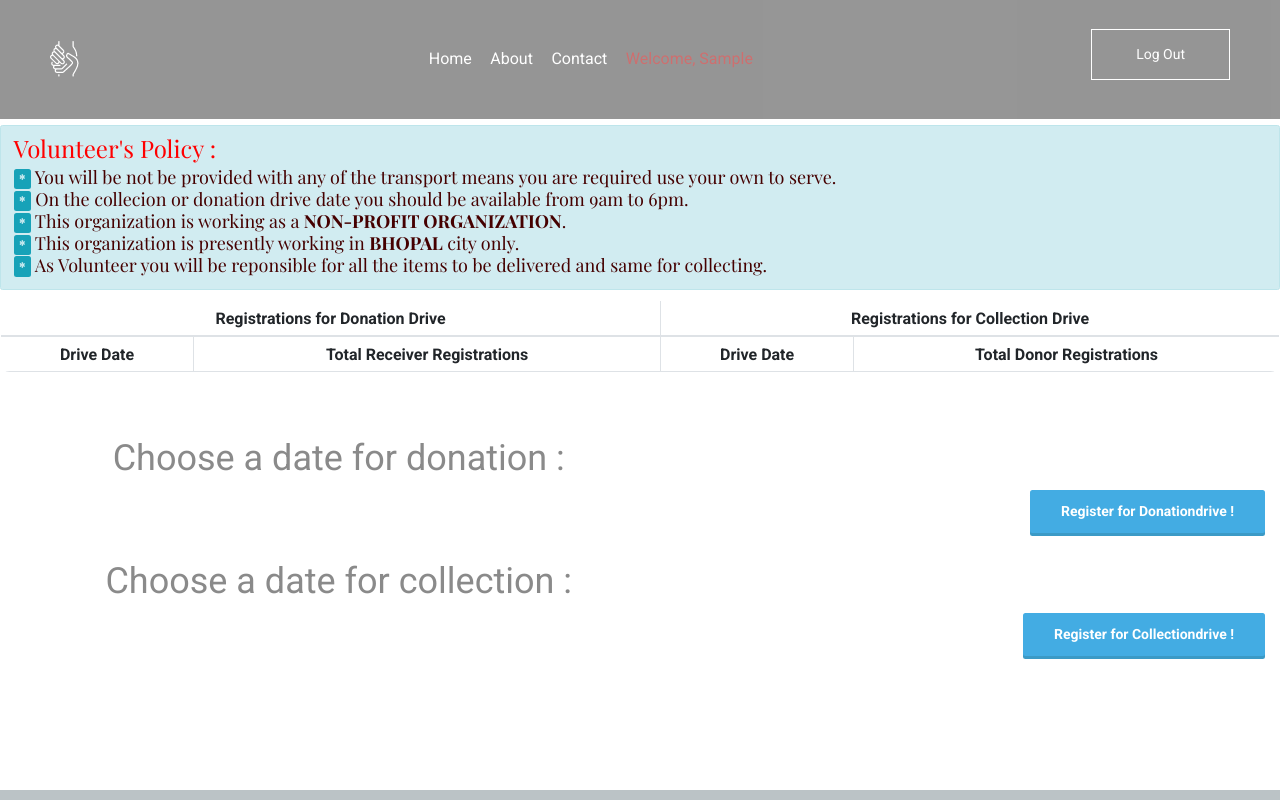
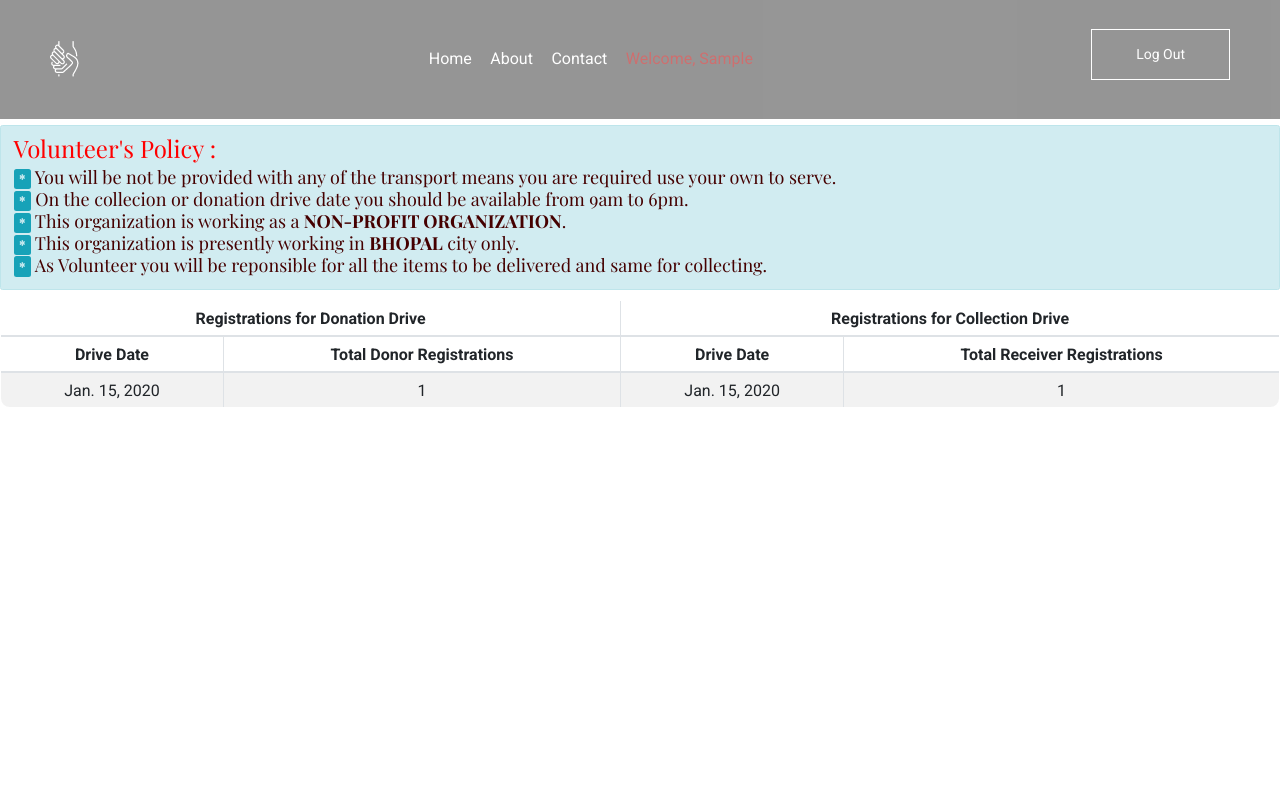
Before and after one commit to parthbhide/helpinghands, a Django app: page /volunteerhome/ in a window 1280 px wide. Run offline with Django 3.2, Linux system fonts and the light colour scheme; a user stored in the database is signed in; tables that the repository leaves empty hold one stand-in row (values such as "Sample post"); lists and menus that the app fills with data are empty; some libraries are stand-ins or nearby versions; some web fonts are replaced.

Commit message:
updating changes made

```diff
--- a/helpinghands/settings.py
+++ b/helpinghands/settings.py
@@ -77,7 +77,7 @@
 DATABASES = {
     'default': {
         'ENGINE': 'django.db.backends.mysql',
-        'NAME': 'helpinghands',
+        'NAME': 'demo',
         'USER': 'root',
         'PASSWORD': '',
         'HOST': 'localhost',
--- a/helpinghands/views.py
+++ b/helpinghands/views.py
@@ -187,11 +187,11 @@
             i += 1
     #gets quantity and category of all objects of stock
     for cs in curr_stock:
-        if cs.category == 'Cloths':
+        if cs.category == 'cloths':
             cloths = cs.quantity
-        if cs.category == 'Stationary':
+        if cs.category == 'stationary':
             stationary = cs.quantity
-        if cs.category == 'Footwear':
+        if cs.category == 'footwear':
             footwear = cs.quantity
 
     if request.method == 'POST':
@@ -259,9 +259,35 @@
             c[j] = q
             j +=1
 
-    do = donates_items_in.objects.all()
+    date_d = donates_items_in.objects.all()
+    date_r = receives_items_in.objects.all()
     p = {}
-    count = 1
+    r = {}
+    for i in range(len(date_d)):
+        curr_count = 1
+        curr_user = date_d[i].donor
+        if date_d[i].date not in p.keys():
+            for j in range(i+1,len(date_d)):
+                if curr_user != date_d[j].donor:
+                    if date_d[i].date == date_d[j].date:
+                        curr_count += 1
+                        curr_user = date_d[j].donor
+            p[date_d[i].date] = curr_count
+
+    print(p)
+
+    for i in range(len(date_r)):
+        curr_count =1
+        curr_user = date_r[i].receiver
+        if(date_r[i].date not in r.keys()):
+            for j in range(i+1,len(date_r)):
+                if(curr_user!=date_r[j].receiver):
+                    if(date_r[i].date == date_r[j].date):
+                        curr_count += 1
+                        curr_user = date_r[j].receiver
+            r[date_r[i].date] = curr_count
+
+
 
     if(len(ob_volunteer)):
         for _ in  do :
@@ -293,4 +319,4 @@
 
 
     else:
-        return render(request,'volunteer-home.html',{'collection_dates': d , 'donation_dates' : c, 'c_flag': c_flag, 'c_e':c_e,'d_flag': d_flag, 'd_e':d_e, 'donor_detail' : p, 'dis_flag' : dis_flag, 'len' : range(len(p))})
+        return render(request,'volunteer-home.html',{'collection_dates': d , 'donation_dates' : c, 'c_flag': c_flag, 'c_e':c_e,'d_flag': d_flag, 'd_e':d_e, 'donor_detail' : p, 'receiver_detail' :r , 'dis_flag' : dis_flag,  })
--- a/templates/volunteer-home.html
+++ b/templates/volunteer-home.html
@@ -108,98 +108,32 @@
            <tr>
              <th scope="col" colspan="2" style="text-align: center;">Registrations for Donation Drive</th>
              <th scope="col" colspan="2" style="text-align: center;">Registrations for Collection Drive</th>
-<!--              <th scope="col">Name</th>
-             <th scope="col">Date</th>
-             <th scope="col">Category</th>
-             <th scope="col">Quantity</th>
-             <th scope="col">Description</th> -->
            </tr>
            <tr>
              <th scope="col" style="text-align: center;"> Drive Date</th>
+             <th scope="col" style="text-align: center;"> Total Donor Registrations</th>
+             <th scope="col" style="text-align: center;"> Drive Date</th>
              <th scope="col" style="text-align: center;"> Total Receiver Registrations</th>
-             <th scope="col" style="text-align: center;"> Drive Date</th>
-             <th scope="col" style="text-align: center;"> Total Donor Registrations</th>
            </tr>
          </thead>
          <tbody>
-             {% for key,value in donor_detail.items %}
+              {% for key,value in donor_detail.items %}
            <tr>
-             <th scope="row">{{ key }}</th>
-             <td>{{ value.donor.address }} </td>
-             <td> {{ value.donor }}</td>
-             <td> {{ value.date.date }}</td>
-             <td> {{ value.category.category }}</td>
-             <td> {{ value.quantity }}</td>
-             <td> {{ value.description }}</td>
-           </tr>
-            {% endfor %}
+             <td style="text-align: center;">{{ key.date }}</td>
+             <td style="text-align: center;">{{ value }}</td>
+             {% endfor %}
+             {% for key,value in receiver_detail.items %}
+                <td style="text-align: center;">{{key.date}}</td>
+                <td style="text-align: center;">{{ value }}</td>
+              {% endfor %}
+         </tr>
          </tbody>
        </table>
 
      </div>
      <br><br>
-     <div style="margin-top: 2%;" class="container-fluid">
-         <div style="padding-left: 2%;">
-              <form id= "donation" method= "POST" action= "{% url 'volunteerhome' %}">
-                 {% csrf_token %}
-                      <h4 style="color:Red;text-align:center">
-                      {% if d_flag %}
-                        <!-- linebreakser is used to convert all \n  passed in python script to line breaks -->
-                        {{ d_e|linebreaksbr }}
 
-                        {% endif %}
-                    </h4>
-                    <br>
-                  <div class="layout-inline row ">
-                      <div class="col-sm-6 col-pro layout-inline align-center ">
-                         <h3><p>Choose a date for donation :</p></h3>
-                      </div>
 
-                      <div class="form-radio">
-                         {% for key,value in donation_dates.items %}
-                           <input type="radio" name="donation_date" value="{{ key }}" id="d{{ key }}" />
-                           <label for="d{{ key }}"> {{ value.date }} </label>
-                          {% endfor %}
-                      </div>
-                  </div>
-                  {% if d_flag %}
-                     <input type="submit" class="btn btn-update align-left" value="Register for Donationdrive !" disabled></a>
-                  {% else %}
-                     <input type="submit" class="btn btn-update align-left" value="Register for Donationdrive !" ></a>
-                  {% endif %}
-              </form>
-        </div>
-        <div style="padding-left: 2%; margin-top: 5%;">
-          <form id= "collection" method= "POST" action= "{% url 'volunteerhome' %}">
-            {% csrf_token %}
-            <h4 style="color:Red;text-align:center">
-            {% if c_flag %}
-              <!-- linebreakser is used to convert all \n  passed in python script to line breaks -->
-              {{ c_e|linebreaksbr }}
-
-              {% endif %}
-            </h4>
-            <br>
-            <div class="layout-inline row ">
-              <div class="col-sm-6 col-pro layout-inline align-center ">
-                   <h3><p>Choose a date for collection :</p></h3>
-              </div>
-              <div class="form-radio">
-                {% for key,value in collection_dates.items %}
-                   <input type="radio" name="collection_date" value="{{ key }}" id="c{{ key }}" />
-                   <label for="c{{ key }}"> {{ value.date }} </label>
-                {% endfor %}
-
-              </div>
-            </div>
-            {% if c_flag %}
-               <input type="submit" class="btn btn-update align-left" value="Register for Collectiondrive !" disabled></a>
-            {% else %}
-               <input type="submit" class="btn btn-update align-left" value="Register for Collectiondrive !" ></a>
-            {% endif %}
-          </form>
-        </div>
-     </div>
 
           <script src="{% static 'js/vendor/modernizr-3.5.0.min.js' %}"></script>
          <script src="{% static 'js/vendor/jquery-1.12.4.min.js' %}"></script>
```
